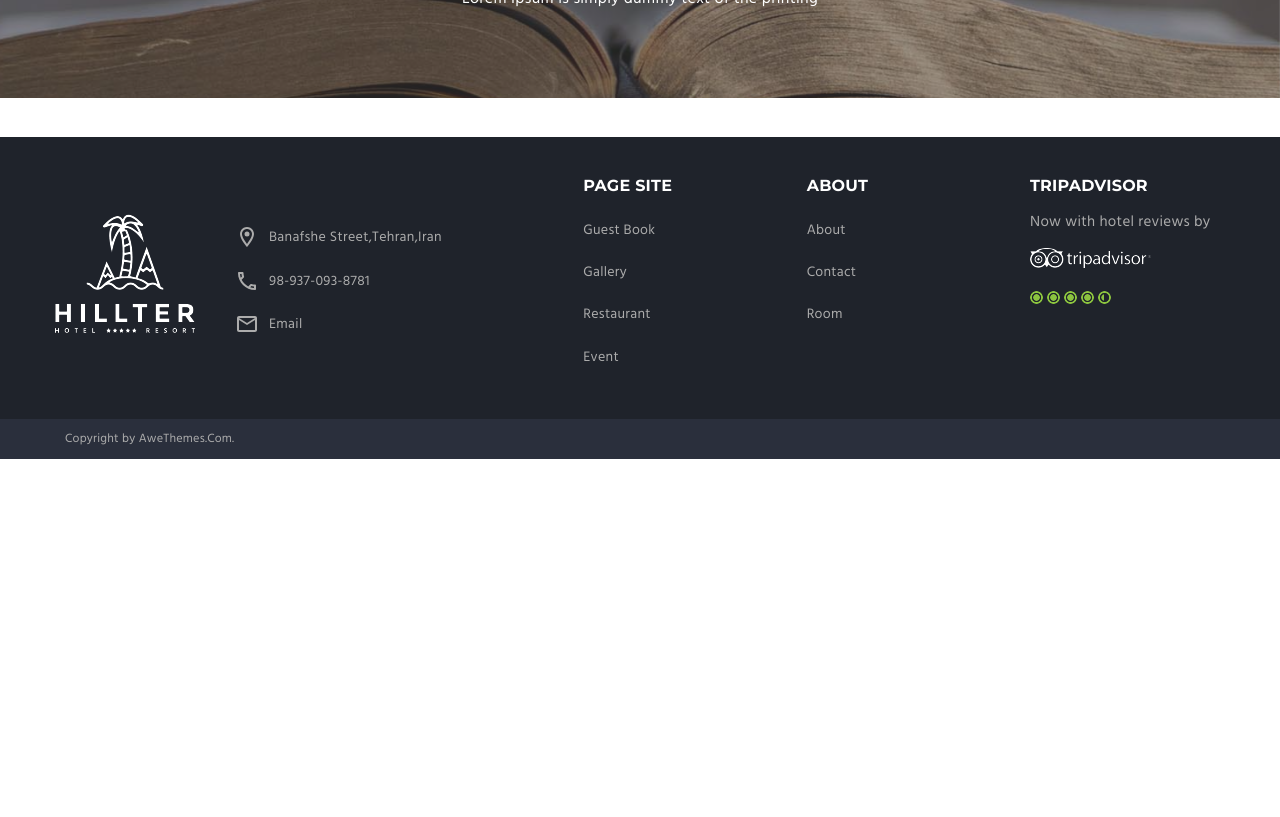
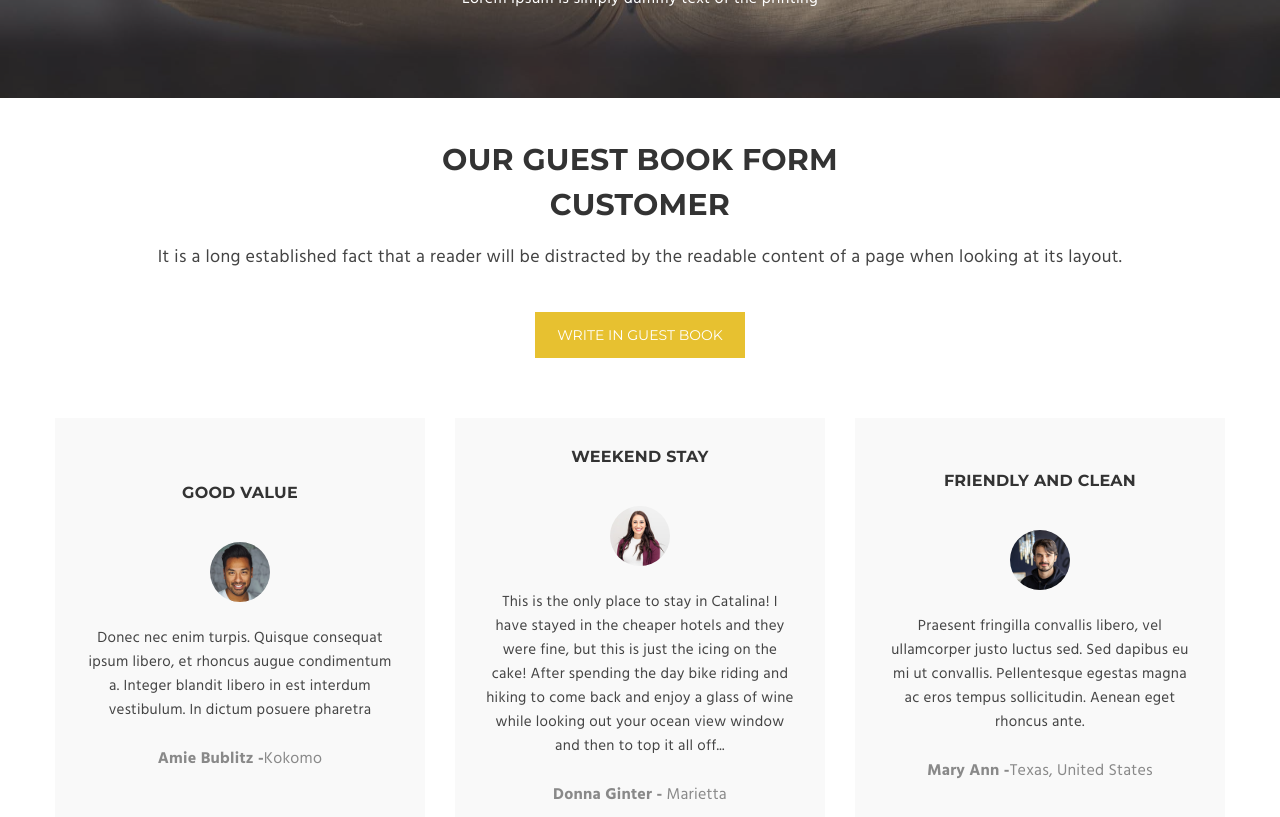
Before and after one commit to SalimiDev/Hotel-ReactJsApp, a React (Create React App) app: page /hillter/guest-book in a window 1280 px wide. Shown: the part 280-1097 px from the top of the page. Before the commit the page ends 800 px from the top, so only its background shows below. Built offline with nearby package versions, Linux system fonts and the light colour scheme.

Commit message:
feat:Finish the creating of guestBook page

```diff
--- a/src/App.js
+++ b/src/App.js
@@ -10,7 +10,7 @@ import Activities from './pages/Activities/Activities';
 import GalleryPage from './pages/GalleryPage';
 import ContactUs from './pages/ContactUs';
 import ComingSoon from './pages/ComingSoon';
-import GuestBook from './pages/GuestBook';
+import GuestBook from './pages/GuestBook/GuestBook';
 
 function App() {
     const location = useLocation();
--- a/src/components/HeaderContent.js
+++ b/src/components/HeaderContent.js
@@ -79,7 +79,7 @@ const HeaderContent = () => {
                                         <li><ActiveLink to='/hillter/about'>About</ActiveLink></li>
                                         <li><ActiveLink to='/hillter/activities'>Activities</ActiveLink></li>
                                         <li><a href="/#">Event</a></li>
-                                        <li><a href="/#">Guest Book 4</a></li>
+                                        <li><ActiveLink to="/hillter/guest-book">Guest Book</ActiveLink></li>
                                         <li><ActiveLink to="/hillter/404-page">404 Page</ActiveLink></li>
                                         <li><ActiveLink to="/hillter/coming-soon">Coming Soon</ActiveLink></li>
                                     </ul>
--- /dev/null
+++ b/src/data/GuestBookData.js
@@ -0,0 +1,62 @@
+//import pictures
+import { customer } from '../assets/images';
+import { member } from '../assets/images';
+const { customer1, customer2, customer3 } = customer;
+const { member1, member2, member3 } = member;
+
+export const GuestBookData = [
+    {
+        id: 1,
+        fullName: 'Amie Bublitz',
+        address: 'Kokomo',
+        picture: customer1,
+        title: 'Good value',
+        comment:
+            'Donec nec enim turpis. Quisque consequat ipsum libero, et rhoncus augue condimentum a. Integer blandit libero in est interdum vestibulum. In dictum posuere pharetra',
+    },
+    {
+        id: 2,
+        fullName: 'Donna Ginter',
+        address: ' Marietta',
+        picture: customer2,
+        title: 'weekend stay',
+        comment:
+            'This is the only place to stay in Catalina! I have stayed in the cheaper hotels and they were fine, but this is just the icing on the cake! After spending the day bike riding and hiking to come back and enjoy a glass of wine while looking out your ocean view window and then to top it all off...',
+    },
+    {
+        id: 3,
+        fullName: 'Mary Ann',
+        address: 'Texas, United States',
+        picture: customer3,
+        title: 'Friendly and Clean',
+        comment:
+            'Praesent fringilla convallis libero, vel ullamcorper justo luctus sed. Sed dapibus eu mi ut convallis. Pellentesque egestas magna ac eros tempus sollicitudin. Aenean eget rhoncus ante.',
+    },
+    {
+        id: 4,
+        fullName: 'Amie Bublitz',
+        address: 'Punta Gorda, Florida',
+        picture: member1,
+        title: 'A Gem in Houston',
+        comment:
+            'Donec nec enim turpis. Quisque consequat ipsum libero, et rhoncus augue condimentum a. Integer blandit libero in est interdum vestibulum. In dictum posuere pharetra',
+    },
+    {
+        id: 5,
+        fullName: 'Angela',
+        address: 'Denver, Colorado',
+        picture: member2,
+        title: 'My Favorite hotel',
+        comment:
+            'This is the only place to stay in Catalina! I have stayed in the cheaper hotels and they were fine, but this is just the icing on the cake! After spending the day bike riding and hiking to come back and enjoy a glass of wine while looking out your ocean view window and then to top it all off...',
+    },
+    {
+        id: 6,
+        fullName: 'Michael',
+        address: ' Houston, TX',
+        picture: member3,
+        title: 'Lovely hotel',
+        comment:
+            'This is a wonderful hotel to stay at when you are wanting to be close to Downtown or the Medical Center. Staff at front desk is very kind and will to help with special accommodations',
+    },
+];
--- a/src/pages/GuestBook.js
+++ /dev/null
@@ -1,19 +0,0 @@
-import React from 'react';
-import styles from '../styles/pages/GuestBook.module.scss';
-
-const GuestBook = () => {
-    return (
-        <div className={styles.guestBookPage}>
-            <header>
-                <div className={styles.topBanner}>
-                    <div className={styles.title}>
-                        <h2>Guest Book</h2>
-                        <p>Lorem Ipsum is simply dummy text of the printing</p>
-                    </div>
-                </div>
-            </header>
-        </div>
-    );
-};
-
-export default GuestBook;
--- /dev/null
+++ b/src/pages/GuestBook/GuestBook.js
@@ -0,0 +1,43 @@
+import React from 'react';
+import styles from '../../styles/pages/GuestBook.module.scss';
+//Components
+import GuestCard from './GuestCard';
+//Customer GuestBook data
+import { GuestBookData } from '../../data/GuestBookData';
+import { Link } from 'react-router-dom';
+
+const GuestBook = () => {
+    return (
+        <div className={styles.guestBookPage}>
+            <header>
+                <div className={styles.topBanner}>
+                    <div className={styles.title}>
+                        <h2>Guest Book</h2>
+                        <p>Lorem Ipsum is simply dummy text of the printing</p>
+                    </div>
+                </div>
+            </header>
+            <div className={styles.title_container}>
+                <h2>
+                    OUR GUEST BOOK FORM <br /> CUSTOMER
+                </h2>
+                <p>
+                    It is a long established fact that a reader will be distracted by the readable content of a page when
+                    looking at its layout.
+                </p>
+                <button className='btn btn-lg btn-orange'>
+                    <Link to='/hillter/contact'>WRITE IN GUEST BOOK</Link>
+                </button>
+            </div>
+            <div className={styles.guest_container}>
+                {GuestBookData.map((geustItem, index) => (
+                    <div className={styles.guestItem} key={index}>
+                        <GuestCard guestData={geustItem} />
+                    </div>
+                ))}
+            </div>
+        </div>
+    );
+};
+
+export default GuestBook;
--- /dev/null
+++ b/src/pages/GuestBook/GuestCard.js
@@ -0,0 +1,21 @@
+import React from 'react';
+import styles from './GuestCard.module.scss';
+
+const GuestCard = ({ guestData }) => {
+    const { fullName, title, picture, comment, address } = guestData;
+    return (
+        <div className={styles.questCard}>
+            <h2>{title}</h2>
+            <div className={styles.image}>
+                <img src={`${picture}`} alt='profileImage' />
+            </div>
+            <p>{comment}</p>
+            <span>
+                <strong>{fullName} -</strong>
+                {address}
+            </span>
+        </div>
+    );
+};
+
+export default GuestCard;
--- /dev/null
+++ b/src/pages/GuestBook/GuestCard.module.scss
@@ -0,0 +1,63 @@
+@use '../../styles/utils/variables' as *;
+@use '../../styles/utils/mixins' as *;
+
+.questCard {
+    position: relative;
+    background-color: #f9f9f9;
+    @include centering(column);
+    row-gap: 10px;
+    margin-top: 20px;
+    padding: 20px 30px;
+    min-height: 400px;
+    text-align: center;
+
+    &::after {
+        position: absolute;
+        content: '';
+        inset: 0 0 0 0;
+        border: 3px solid #e7c130;
+        transition: all 0.5s ease;
+        opacity: 0;
+    }
+
+    & h2 {
+        font-size: 16px;
+        font-weight: 700;
+        font-family: 'Montserrat';
+        text-transform: uppercase;
+        margin-bottom: 30px;
+
+        @media (min-width: 650) {
+            font-size: $h2-fontSize-sm;
+        }
+    }
+
+    & .image {
+        position: relative;
+        width: 60px;
+        border-radius: 100%;
+
+        img {
+            width: 60px;
+            border-radius: 100%;
+        }
+
+        &::before {
+            position: absolute;
+            content: '';
+            inset: 0 0 0 0;
+            border: 3px solid #e7c130;
+            border-radius: 100%;
+            opacity: 0;
+            transition: all 0.5s ease;
+        }
+    }
+
+    & span {
+        color: #898989;
+    }
+}
+.questCard:hover:after,
+.questCard:hover .image::before {
+    opacity: 1;
+}
--- a/src/styles/pages/GuestBook.module.scss
+++ b/src/styles/pages/GuestBook.module.scss
@@ -43,3 +43,60 @@ header {
         }
     }
 }
+
+.guest_container {
+    padding-bottom: 60px;
+    margin: auto;
+
+    @media (min-width: 650px) {
+        width: 100%;
+        display: flex;
+        flex-wrap: wrap;
+    }
+    @media (min-width: 768px) {
+        width: 750px;
+    }
+    @media (min-width: 992px) {
+        width: 970px;
+    }
+    @media (min-width: 1200px) {
+        width: 1200px;
+    }
+
+    & .guestItem {
+        width: 100%;
+        padding: 15px 15px;
+
+        @media (min-width: 650px) {
+            width: 50%;
+        }
+        @media (min-width: 992px) {
+            width: 33.33333%;
+        }
+    }
+}
+
+.title_container {
+    display: flex;
+    @include centering(column);
+    text-align: center;
+    padding: 0 30px;
+
+    h2 {
+        font-size: $h2-fontSize-md;
+        line-height: 45px;
+        @media (min-width: 768px) {
+            font-size: 30px;
+        }
+    }
+
+    p {
+        @media (min-width: 768px) {
+            font-size: 18px;
+        }
+    }
+
+    button {
+        margin: 25px 0;
+    }
+}
```
Also changed, not shown: src/assets/images/guestBook-banner.jpg.
